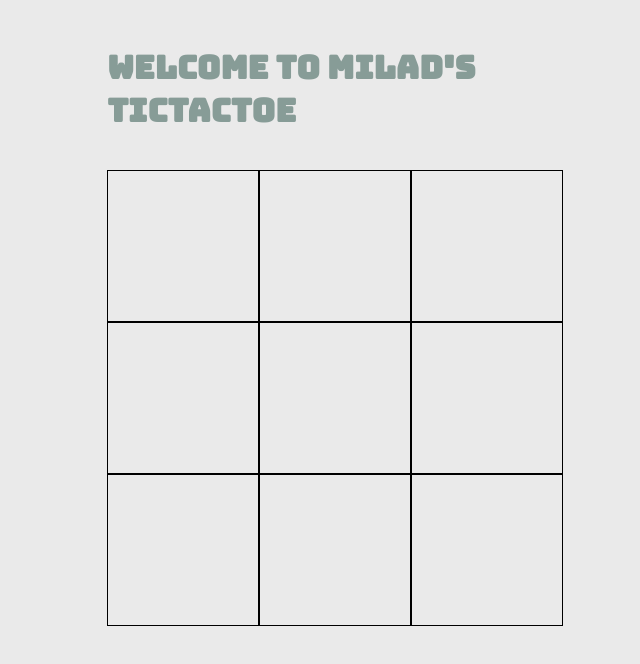
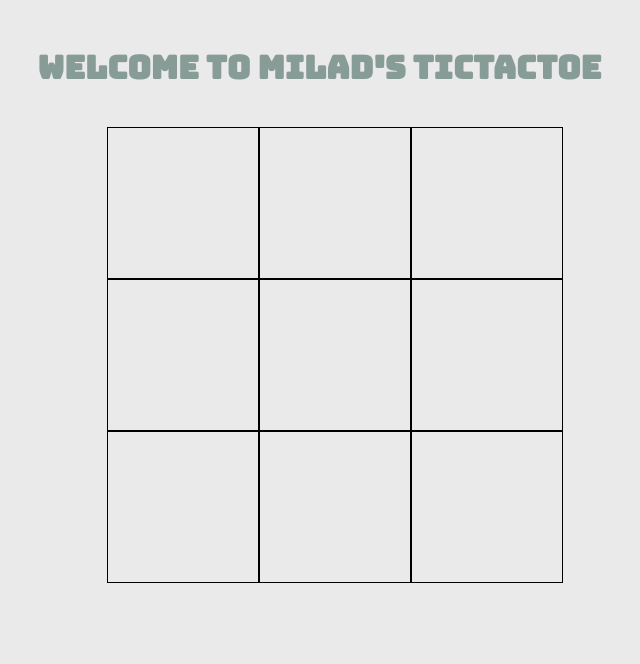
Before and after one commit to milad-abujarada/TicTacToe, a plain HTML site: page index.html in a window 1280 px wide. Shown: the whole page, without its empty margins (318-958 px from the left). Drawn offline with nearby package versions, Linux system fonts and the light colour scheme.

```diff
--- a/css/style.css
+++ b/css/style.css
@@ -4,7 +4,7 @@ body {
 }
 .greeting {
 	margin: 0 auto;
-	width: 34%;
+	width: 45%;
 	padding-top: 3%;
 	padding-bottom: 3%;
 	color: #879c97;
```
